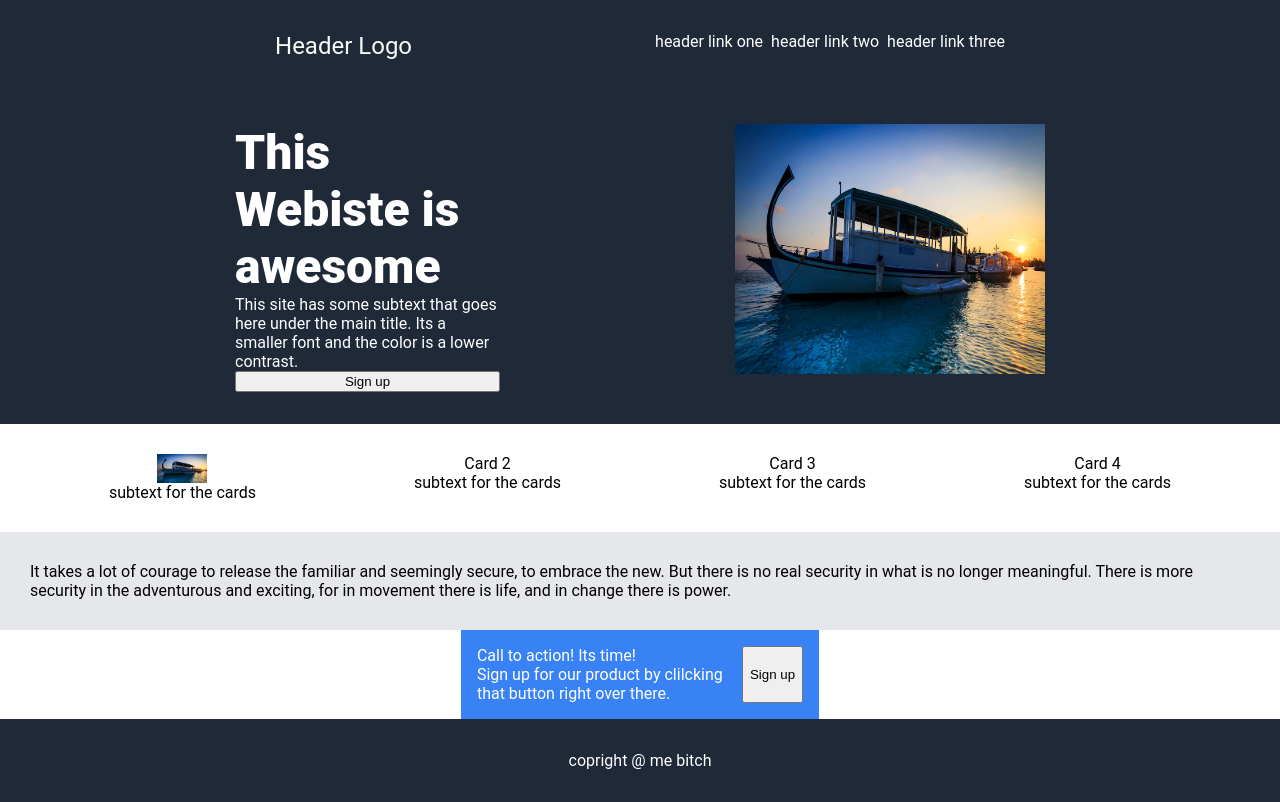
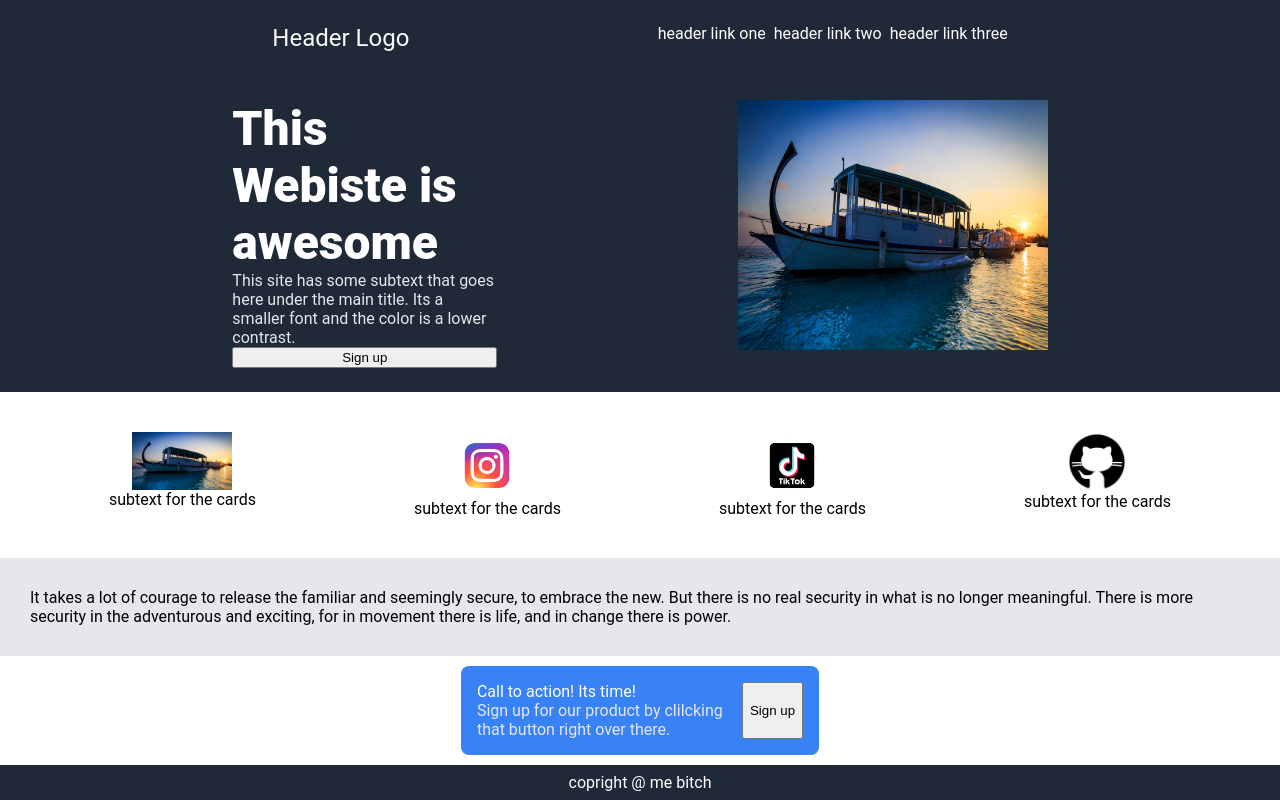
Before and after one commit to mmoreland/landing-page, a plain HTML site: page index.html in a window 1280 px wide. Drawn offline with Linux system fonts and the light colour scheme.

Commit message:
added some social media images for future links, along with got some rounded corners in some items

```diff
--- a/index.html
+++ b/index.html
@@ -33,16 +33,19 @@
     </div>
     <div class='mid'>
         <div class='card'>
-            <img src="../landing-page/images/boat.png" width="50" hieght="50">
+            <img src="../landing-page/images/boat.png" width="100" hieght="100">
             <div class='subcard'> subtext for the cards</div>
         </div>
-        <div class='card'>Card 2
+        <div class='card'>
+            <img src="../landing-page/images/Insta.png" width="100" hieght="100">
             <div class='subcard'> subtext for the cards</div>
         </div>
-        <div class='card'>Card 3
+        <div class='card'>
+            <img src="../landing-page/images/tik.png" width="100" hieght="100">
             <div class='subcard'> subtext for the cards</div>
         </div>
-        <div class='card'>Card 4
+        <div class='card'>
+            <img src="../landing-page/images/github.png" width="60" hieght="60">
             <div class='subcard'> subtext for the cards</div>
         </div>
     </div>
--- a/style.css
+++ b/style.css
@@ -13,20 +13,18 @@ ul{
     gap: 8px;
     padding: 0;
     margin: 0;
-
   }
 
-.topper, .top, .footer{
+.topper, .top{
     display: flex;
     background-color: #1f2937;
     color: white;
-    padding: 32px;
+    padding: 24px;
 }
 
 .top{
     justify-content: space-evenly;
     gap: 32px
-
 }
 
 .topper{
@@ -61,6 +59,7 @@ ul{
 .subtext{
     flex-wrap: wrap;
     width: 265px;
+    color: #e5e7eb;
 }
 
 .placeholder{
@@ -70,6 +69,7 @@ ul{
 .mid{
     display: flex;
     justify-content: space-around;
+    align-content: center;
     padding: 30px;
 }
 
@@ -98,6 +98,7 @@ ul{
     display: flex;
     justify-content: space-between;
     padding: 16px;
+    border-radius: 8px;
 }
 
 .signup{
@@ -107,4 +108,8 @@ ul{
 
 .footer{
     justify-content: center;
+    display: flex;
+    background-color: #1f2937;
+    color: white;
+    padding: 8px;
 }
```
Also changed, not shown: images/Insta.png (added), images/github.png (added), images/tik.png (added).
